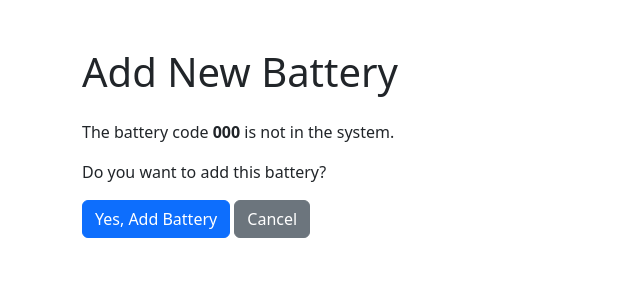
After one commit to Team302/Battery-Logger-5987, a Flask app: template templates/add_battery_prompt.html in a window 1280 px wide. The commit adds this page. Shown: the top 300 px of the page, without its empty margins (0-640 px from the left). Run offline with Flask 3, Linux system fonts and the light colour scheme; the template is opened without the code that fills it: most values are stand-ins (such as "Sample title", 1, 10 or a date in 2020).

Commit message:
Added option to add batteries by entering them & add report issue logo

```diff
--- a/main.py
+++ b/main.py
@@ -29,7 +29,8 @@ COOLDOWN_DURATION_TIME = 600  # seconds
 
 # Battery status tracking dictionary
 battery_status = {}
-
+# List to keep track of pending batteries that are scanned but not in the system
+pending_batteries = []
 
 # Initialize the CSV file and write headers if it doesn’t exist
 def initialize_csv():
@@ -127,9 +128,20 @@ def scan_barcode():
 
         for barcode in barcodes:
             barcode_data = barcode.data.decode('utf-8')[:-1]  # Discard last digit
-            battery_info = parse_battery_code(barcode_data)
-            if not (barcode_data in battery_status.keys()):
-                break
+
+            # Parse the battery code
+            try:
+                battery_info = parse_battery_code(barcode_data)
+            except Exception as e:
+                print(f"Invalid barcode format: {barcode_data}")
+                continue
+
+            with battery_status_lock:
+                if barcode_data not in battery_status:
+                    # Battery not in system, add to pending list
+                    if barcode_data not in pending_batteries:
+                        pending_batteries.append(barcode_data)
+                    continue  # Skip further processing
 
             if barcode_data not in scanned_barcodes or time.time() - scanned_barcodes[barcode_data] > cooldown_time:
                 scanned_barcodes[barcode_data] = time.time()
@@ -138,31 +150,16 @@ def scan_barcode():
                 with battery_status_lock:
                     current_status = battery_status.get(barcode_data, {}).get('status', 'Charging')
 
-                # Determine the next status based on current status and wait rules
-                if can_change_status(barcode_data, "Cooldown To Robot"):
-                    new_status = "Cooldown To Robot"
-                elif can_change_status(barcode_data, "Ready for ROBOT"):
-                    new_status = "Ready for ROBOT"
-                elif can_change_status(barcode_data, "In Use"):
-                    new_status = "In Use"
-                elif can_change_status(barcode_data, "Cooldown To Charge"):
-                    new_status = "Cooldown To Charge"
-                elif can_change_status(barcode_data, "Ready for CHARGING"):
-                    new_status = "Ready for CHARGING"
-                elif can_change_status(barcode_data, "Charging"):
-                    new_status = "Charging"
+                # Determine the next status based on current status
+                new_status = get_next_status(barcode_data, current_status)
+                if new_status:
+                    log_to_csv(barcode_data, battery_info, new_status)
+                    update_battery_status(barcode_data, new_status)
+                    pygame.mixer.music.load("beep.wav")
+                    pygame.mixer.music.play()
                 else:
                     print(f"Battery {barcode_data} cannot change status yet.")
-                    continue
-
-                log_to_csv(barcode_data, battery_info, new_status)
-                update_battery_status(barcode_data, new_status)
-
-                pygame.mixer.music.load("beep.wav")  # Replace 'beep.wav' with your actual sound file path
-                pygame.mixer.music.play()
-
-        time.sleep(0.1)  # Small delay to reduce CPU usage
-
+        time.sleep(0.1)
     cap.release()
 
 
@@ -204,6 +201,22 @@ def format_battery_code(code):
     # Format battery code as TEAM-YEAR-NUMB
     return f"{code[:4]}-{code[4:8]}-{code[8:]}"
 
+def get_next_status(barcode_data, current_status):
+    # Logic to enforce allowed transitions
+    valid_transitions = {
+        "Charging": "Cooldown To Robot",
+        "Cooldown To Robot": "Ready for ROBOT",
+        "Ready for ROBOT": "In Use",
+        "In Use": "Cooldown To Charge",
+        "Cooldown To Charge": "Ready for CHARGING",
+        "Ready for CHARGING": "Charging"
+    }
+
+    next_status = valid_transitions.get(current_status)
+
+    # Implement any cooldown checks or additional logic here if necessary
+    # For simplicity, we'll assume the transition is allowed
+    return next_status
 # Flask route to display battery statuses
 @app.route('/')
 def index():
@@ -228,42 +241,99 @@ def manual_entry():
         flash('Please enter a battery code.', 'error')
         return redirect(url_for('index'))
 
-    battery_code = battery_code.strip()
-    battery_code = battery_code
-    battery_code = battery_code.replace('-', '')
-    battery_info = parse_battery_code(battery_code)
+    battery_code = battery_code.strip().replace('-', '')
 
-    if not (battery_code in battery_status.keys()):
-        flash('Invalid team number in battery code. Please check Settings', 'error')
+    # Parse the battery code
+    try:
+        battery_info = parse_battery_code(battery_code)
+    except Exception as e:
+        flash('Invalid battery code format.', 'error')
         return redirect(url_for('index'))
 
     with battery_status_lock:
-        current_status = battery_status.get(battery_code, {}).get('status', 'Charging')
+        if battery_code not in battery_status:
+            # Battery not found, render a template asking to add it
+            return render_template('add_battery_prompt.html', battery_code=battery_code, battery_info=battery_info)
+        else:
+            # Existing logic for updating battery status
+            current_status = battery_status[battery_code]['status']
+            # Determine the next status based on current status
+            new_status = get_next_status(battery_code, current_status)
+            if new_status:
+                log_to_csv(battery_code, battery_info, new_status)
+                update_battery_status(battery_code, new_status)
+                flash(f"Battery {battery_code} status updated to {new_status}.", 'success')
+            else:
+                flash(f"Battery {battery_code} cannot change status yet.", 'error')
+            return redirect(url_for('index'))
+@app.route('/confirm_add_battery', methods=['POST'])
+def confirm_add_battery():
+    battery_code = request.form.get('battery_code')
 
-    # Determine the next status based on current status and wait rules
-    if can_change_status(battery_code, "Cooldown To Robot"):
-        new_status = "Cooldown To Robot"
-    elif can_change_status(battery_code, "Ready for ROBOT"):
-        new_status = "Ready for ROBOT"
-    elif can_change_status(battery_code, "In Use"):
-        new_status = "In Use"
-    elif can_change_status(battery_code, "Cooldown To Charge"):
-        new_status = "Cooldown To Charge"
-    elif can_change_status(battery_code, "Ready for CHARGING"):
-        new_status = "Ready for CHARGING"
-    elif can_change_status(battery_code, "Charging"):
-        new_status = "Charging"
-    else:
-        flash(f"Battery {battery_code} cannot change status yet.", 'error')
+    if not battery_code:
+        flash('Battery code is missing.', 'error')
         return redirect(url_for('index'))
 
-    log_to_csv(battery_code, battery_info, new_status)
-    update_battery_status(battery_code, new_status)
+    battery_code = battery_code.strip().replace('-', '')
 
-    flash(f"Battery {battery_code} status updated to {new_status}.", 'success')
+    # Parse the battery code
+    try:
+        battery_info = parse_battery_code(battery_code)
+    except Exception as e:
+        flash('Invalid battery code format.', 'error')
+        return redirect(url_for('index'))
+
+    with battery_status_lock:
+        if battery_code in battery_status:
+            flash('Battery already exists in the system.', 'error')
+            return redirect(url_for('index'))
+
+        # Add the battery to the system with an initial status
+        battery_status[battery_code] = {
+            'status': 'Charging',
+            'last_change': datetime.now(),
+            'display_time': timedelta(0),
+        }
+
+        # Optionally, log this action
+        log_to_csv(battery_code, battery_info, 'Added to System')
+
+    flash(f'Battery {battery_code} has been added to the system.', 'success')
     return redirect(url_for('index'))
+@app.route('/api/confirm_add_battery', methods=['POST'])
+def api_confirm_add_battery():
+    battery_code = request.json.get('battery_code')
 
+    if not battery_code:
+        return jsonify({'success': False, 'message': 'Battery code is missing.'})
 
+    battery_code = battery_code.strip().replace('-', '')
+
+    # Parse the battery code
+    try:
+        battery_info = parse_battery_code(battery_code)
+    except Exception as e:
+        return jsonify({'success': False, 'message': 'Invalid battery code format.'})
+
+    with battery_status_lock:
+        if battery_code in battery_status:
+            return jsonify({'success': False, 'message': 'Battery already exists in the system.'})
+
+        # Add the battery to the system with an initial status
+        battery_status[battery_code] = {
+            'status': 'Charging',
+            'last_change': datetime.now(),
+            'display_time': timedelta(0),
+        }
+
+        # Remove from pending batteries
+        if battery_code in pending_batteries:
+            pending_batteries.remove(battery_code)
+
+        # Optionally, log this action
+        log_to_csv(battery_code, battery_info, 'Added to System')
+
+    return jsonify({'success': True, 'message': f'Battery {battery_code} has been added to the system.'})
 # API endpoint to provide battery status as JSON
 @app.route('/api/battery_status')
 def battery_status_api():
@@ -278,7 +348,18 @@ def battery_status_api():
         ]
     return jsonify(battery_info)
 
-
+@app.route('/api/pending_batteries')
+def get_pending_batteries():
+    with battery_status_lock:
+        return jsonify(pending_batteries)
+@app.route('/api/remove_pending_battery', methods=['POST'])
+def remove_pending_battery():
+    battery_code = request.json.get('battery_code')
+    if battery_code:
+        with battery_status_lock:
+            if battery_code in pending_batteries:
+                pending_batteries.remove(battery_code)
+    return jsonify({'success': True})
 @app.route('/logs')
 def logs():
     logs = []
--- /dev/null
+++ b/templates/add_battery_prompt.html
@@ -0,0 +1,24 @@
+<!doctype html>
+<html lang="en">
+<head>
+    <!-- Include necessary meta tags and CSS files -->
+    <title>Add Battery</title>
+    <!-- Include Bootstrap CSS -->
+    <link href="https://cdn.jsdelivr.net/npm/bootstrap@5.3.0/dist/css/bootstrap.min.css" rel="stylesheet">
+</head>
+<body>
+<div class="container my-5">
+    <h1 class="mb-4">Add New Battery</h1>
+    <p>The battery code <strong>{{ battery_code }}</strong> is not in the system.</p>
+    <p>Do you want to add this battery?</p>
+    <form action="{{ url_for('confirm_add_battery') }}" method="post">
+        <input type="hidden" name="battery_code" value="{{ battery_code }}">
+        <!-- Include battery info if needed -->
+        <button type="submit" class="btn btn-primary">Yes, Add Battery</button>
+        <a href="{{ url_for('index') }}" class="btn btn-secondary">Cancel</a>
+    </form>
+</div>
+<!-- Include Bootstrap JS -->
+<script src="https://cdn.jsdelivr.net/npm/bootstrap@5.3.0/dist/js/bootstrap.bundle.min.js"></script>
+</body>
+</html>
```
Also changed, not shown: templates/index.html (+64 -1 lines), battery_log.csv (line endings or trailing spaces), static/images/5987.png (added), static/images/logo.jpg (added).
